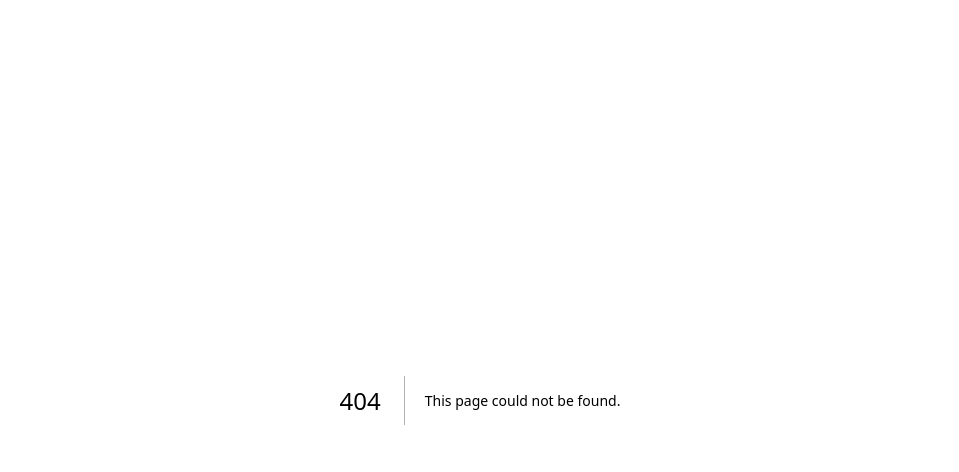
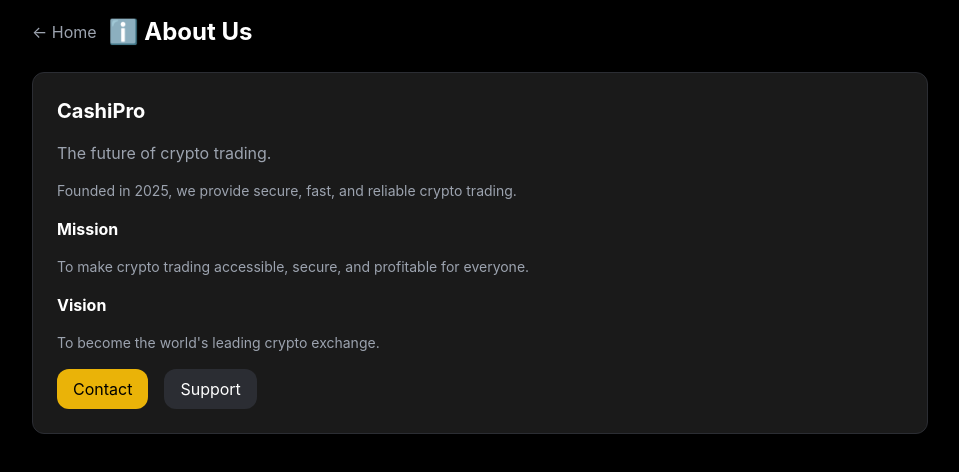
Before and after one commit to Cashipro/cashipro, a Next.js app in the folder apps/web/: page /about in a window 1280 px wide. Before the commit this address had no page. Shown: the top 472 px of the page, without its empty margins (160-1119 px from the left). Built offline with nearby package versions, Linux system fonts and the light colour scheme.

Commit message:
Create page.tsx

```diff
--- /dev/null
+++ b/apps/web/src/app/about/page.tsx
@@ -0,0 +1,30 @@
+"use client";
+
+import Link from "next/link";
+
+export default function AboutPage() {
+  return (
+    <div className="min-h-screen bg-black p-4">
+      <div className="max-w-4xl mx-auto space-y-6">
+        <div className="flex items-center gap-3">
+          <Link href="/" className="text-gray-400 hover:text-white">← Home</Link>
+          <h1 className="text-2xl font-bold text-white">ℹ️ About Us</h1>
+        </div>
+
+        <div className="bg-[#1a1a1a] rounded-xl border border-[#2b2d33] p-6 space-y-4">
+          <h2 className="text-xl font-bold text-white">CashiPro</h2>
+          <p className="text-gray-400">The future of crypto trading.</p>
+          <p className="text-gray-400 text-sm">Founded in 2025, we provide secure, fast, and reliable crypto trading.</p>
+          <h3 className="text-white font-bold mt-4">Mission</h3>
+          <p className="text-gray-400 text-sm">To make crypto trading accessible, secure, and profitable for everyone.</p>
+          <h3 className="text-white font-bold mt-4">Vision</h3>
+          <p className="text-gray-400 text-sm">To become the world's leading crypto exchange.</p>
+          <div className="flex gap-4 mt-4">
+            <Link href="/contact"><button className="px-4 py-2 bg-yellow-500 text-black rounded-xl hover:bg-yellow-400">Contact</button></Link>
+            <Link href="/support"><button className="px-4 py-2 bg-[#2b2d33] text-white rounded-xl hover:bg-[#3b3d43]">Support</button></Link>
+          </div>
+        </div>
+      </div>
+    </div>
+  );
+}
```
